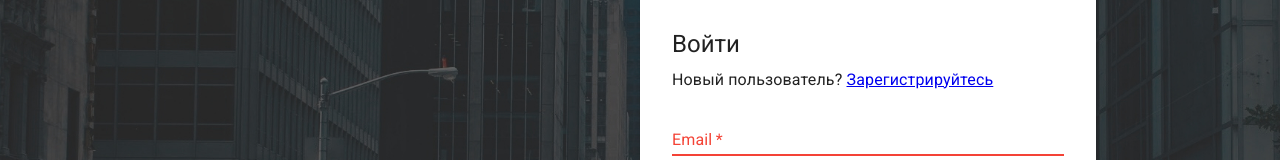
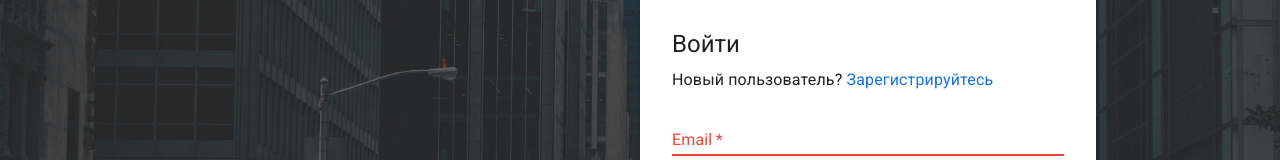
Before and after one commit to ins77/loft-taxi, a React (Create React App) app: page /signin in a window 1280 px wide. Shown: the part 206-366 px from the top of the page. Built offline with nearby package versions, Linux system fonts and the light colour scheme.

Commit message:
refactor(material links): added material links for router links

```diff
--- a/src/containers/SignIn/SignIn.tsx
+++ b/src/containers/SignIn/SignIn.tsx
@@ -1,6 +1,6 @@
 import React, { Component } from 'react';
-import { Typography, Box, TextField, Button } from '@material-ui/core';
-import { Link } from 'react-router-dom';
+import { Typography, Box, TextField, Button, Link } from '@material-ui/core';
+import { Link as RouterLink } from 'react-router-dom';
 import { connect } from 'react-redux';
 
 import { signInRequest, getSignIn } from '../../redux/signIn';
@@ -51,7 +51,7 @@ class SignIn extends Component<any, any> {
         <Box mt={1}>
           <Typography variant="body1">
             {'Новый пользователь? '}
-            <Link to="/signup">
+            <Link component={RouterLink} to="/signup">
               Зарегистрируйтесь
             </Link>
           </Typography>
--- a/src/containers/SignUp/SignUp.tsx
+++ b/src/containers/SignUp/SignUp.tsx
@@ -1,7 +1,7 @@
 import React, { Component } from 'react';
-import { Typography, Box, TextField, Grid, Button } from '@material-ui/core';
+import { Typography, Box, TextField, Grid, Button, Link } from '@material-ui/core';
 import { connect } from 'react-redux';
-import { Link } from 'react-router-dom';
+import { Link as RouterLink } from 'react-router-dom';
 
 import { getSignUp, signUpRequest } from '../../redux/signUp';
 import { createSignUpData } from '../../redux/signUpForm';
@@ -52,7 +52,7 @@ class SignUp extends Component<any, any> {
         <Box mt={1}>
           <Typography variant="body1">
             {'Уже зарегистрирован? '}
-              <Link to="/signin">
+              <Link component={RouterLink} to="/signin">
                 Войти
               </Link>
           </Typography>
```
